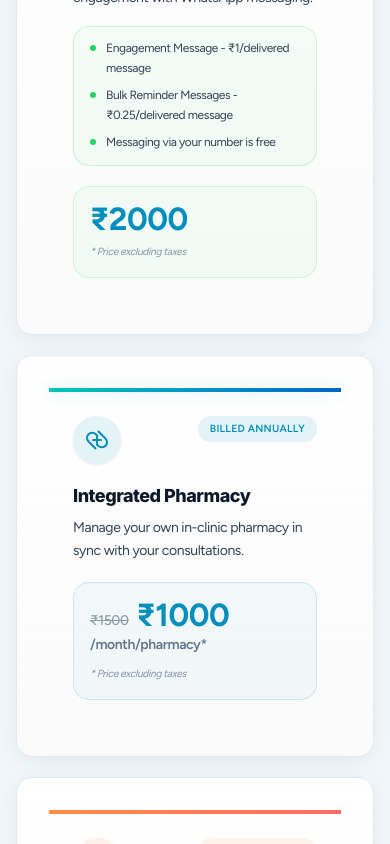
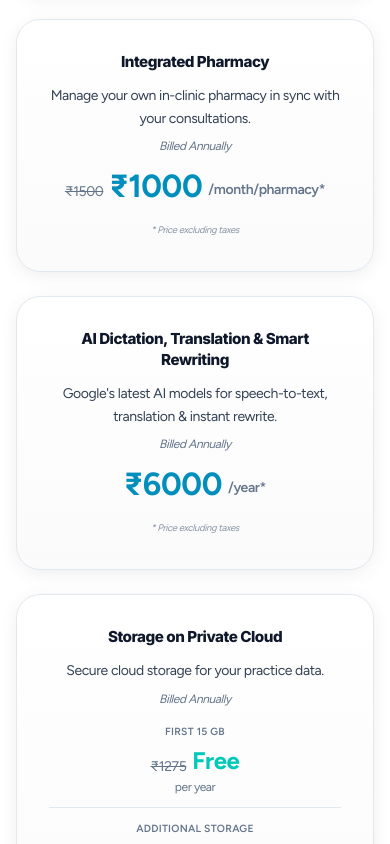
Before and after one commit to origami-med/evamed-landing, a Vue app: page / in a window 390 px wide. Shown: the part 5460-6304 px from the top of the page. Built offline with nearby package versions, Linux system fonts and the light colour scheme.

Commit message:
chore: evamed addons simplified

```diff
--- a/src/components/AddonCard.vue
+++ b/src/components/AddonCard.vue
@@ -1,69 +1,51 @@
 <template>
-  <div
-    class="addon-card group relative flex h-full flex-col overflow-hidden rounded-2xl border border-card-border bg-white shadow-[0_4px_24px_-4px_rgba(0,0,0,0.08)] transition-all duration-500"
+  <article
+    class="addon-card flex h-full flex-col rounded-lg border border-card-border bg-white p-5 text-center shadow-[0_4px_20px_-2px_rgba(0,0,0,0.08)] transition-all duration-300"
     ref="cardRef"
   >
-    <!-- Top accent bar -->
-    <div class="h-1 w-full shrink-0" :class="accent.bar"></div>
-
-    <div class="flex flex-1 flex-col p-6 md:p-7">
-      <!-- Header: icon + billing badge -->
-      <div class="mb-5 flex items-start justify-between gap-4">
-        <div
-          class="flex h-12 w-12 shrink-0 items-center justify-center rounded-xl shadow-sm transition-transform duration-300 group-hover:scale-105"
-          :class="accent.iconBg"
-        >
-          <component :is="iconComponent" class="h-6 w-6" :class="accent.iconColor" />
-        </div>
-        <span
-          v-if="addon.period"
-          class="shrink-0 rounded-full px-3 py-1 text-[0.65rem] font-semibold uppercase tracking-wide"
-          :class="accent.badge"
-        >
-          {{ addon.period.replace(/[()]/g, '') }}
-        </span>
-      </div>
-
-      <!-- Title & description -->
-      <h3 class="font-display text-lg font-extrabold leading-snug text-text-primary md:text-xl">
+    <h3 class="font-display text-[0.95rem] font-extrabold leading-snug text-text-primary md:text-base">
       {{ addon.title }}
     </h3>
-      <p class="mt-2 grow text-sm leading-relaxed text-text-secondary">
+
+    <p class="mt-3 text-sm leading-relaxed text-text-secondary">
       {{ addon.description }}
     </p>
 
-      <!-- Usage / detail lines -->
-      <ul
-        v-if="addon.usageLines?.length"
-        class="mt-4 space-y-2 rounded-md border px-4 py-3"
-        :class="accent.detailBox"
+    <p v-if="addon.period" class="mt-2 text-xs italic text-text-muted">
+      {{ addon.period }}
+    </p>
+
+    <!-- Multi-tier pricing (Storage) -->
+    <div v-if="addon.pricingTiers?.length" class="mt-4 space-y-3">
+      <div
+        v-for="(tier, i) in addon.pricingTiers"
+        :key="i"
+        :class="i > 0 ? 'border-t border-card-border pt-3' : ''"
       >
-        <li
-          v-for="(line, lineIndex) in addon.usageLines"
-          :key="`${addon.title}-usage-${lineIndex}`"
-          class="flex items-start gap-2.5 text-xs leading-relaxed text-text-secondary"
+        <p class="text-[0.65rem] font-semibold uppercase tracking-wide text-text-muted">
+          {{ tier.label }}
+        </p>
+        <div class="mt-1 flex flex-wrap items-end justify-center gap-x-1.5">
+          <span v-if="tier.strikethrough" class="text-sm text-text-muted line-through">
+            {{ tier.strikethrough }}
+          </span>
+          <span
+            class="font-body text-2xl font-extrabold text-primary"
+            :class="tier.price?.toLowerCase() === 'free' ? 'text-success' : ''"
           >
-          <span class="mt-1.5 h-1.5 w-1.5 shrink-0 rounded-full" :class="accent.dot"></span>
-          <span>{{ line }}</span>
-        </li>
-      </ul>
+            {{ tier.price }}
+          </span>
+        </div>
+        <p v-if="tier.suffix" class="mt-0.5 text-xs text-text-muted">{{ tier.suffix }}</p>
+      </div>
+    </div>
 
-      <!-- Price panel -->
-      <div
-        class="addon-price-panel mt-5 rounded-md border px-4 py-4"
-        :class="accent.priceBox"
-      >
-        <div class="flex flex-wrap items-end gap-x-2 gap-y-1">
-          <span
-            v-if="addon.strikethrough"
-            class="text-sm font-medium text-text-muted line-through opacity-70"
-          >
+    <!-- Single price -->
+    <div v-else class="addon-price mt-4 flex flex-wrap items-end justify-center gap-x-1.5">
+      <span v-if="addon.strikethrough" class="text-sm text-text-muted line-through">
         {{ addon.strikethrough }}
       </span>
-          <span
-            class="font-body text-[2rem] font-extrabold leading-none"
-            :class="isFree ? 'text-success' : 'text-primary'"
-          >
+      <span class="font-body text-[2rem] font-extrabold leading-none text-primary">
         {{ addon.price }}
       </span>
       <span
@@ -73,112 +55,38 @@
       >
         {{ addon.pricePeriod }}
       </span>
-          <span
-            v-if="addon.inlineNote"
-            class="pb-0.5 text-sm font-medium italic text-text-muted"
+    </div>
+
+    <div class="mt-auto pt-3">
+      <p
+        v-for="(line, i) in addon.usageLines || []"
+        :key="i"
+        class="text-xs leading-tight text-text-secondary"
       >
-            {{ addon.inlineNote }}
-          </span>
-        </div>
-        <p v-if="addon.taxNote" class="mt-2 text-[0.65rem] italic text-text-muted opacity-75">
+        {{ line }}
+      </p>
+      <p v-if="addon.taxNote" class="mt-2 text-[0.6rem] italic text-text-muted opacity-75">
         {{ addon.taxNote }}
       </p>
     </div>
-    </div>
-  </div>
+  </article>
 </template>
 
 <script setup>
-import { ref, computed, onMounted, h } from 'vue';
+import { ref, onMounted } from 'vue';
 
-const props = defineProps({
-  addon: {
-    type: Object,
-    required: true,
-  },
-  index: {
-    type: Number,
-    default: 0,
-  },
+defineProps({
+  addon: { type: Object, required: true },
 });
 
 const cardRef = ref(null);
-
-const isFree = computed(() => props.addon.price?.toLowerCase() === 'free');
-
-const ACCENTS = [
-  {
-    bar: 'bg-gradient-to-r from-[#25D366] to-logo-teal',
-    iconBg: 'bg-[rgba(37,211,102,0.12)]',
-    iconColor: 'text-[#128C7E]',
-    badge: 'bg-[rgba(37,211,102,0.1)] text-[#128C7E]',
-    detailBox: 'border-[rgba(37,211,102,0.2)] bg-[rgba(37,211,102,0.04)]',
-    dot: 'bg-[#25D366]',
-    priceBox: 'border-[rgba(37,211,102,0.15)] bg-[rgba(37,211,102,0.04)]',
-  },
-  {
-    bar: 'bg-gradient-accent',
-    iconBg: 'bg-[rgba(0,143,189,0.1)]',
-    iconColor: 'text-primary',
-    badge: 'bg-[rgba(0,143,189,0.1)] text-primary',
-    detailBox: 'border-[rgba(0,143,189,0.15)] bg-[rgba(0,143,189,0.04)]',
-    dot: 'bg-primary',
-    priceBox: 'border-[rgba(0,143,189,0.15)] bg-[rgba(0,143,189,0.04)]',
-  },
-  {
-    bar: 'bg-gradient-warm',
-    iconBg: 'bg-[rgba(255,140,66,0.12)]',
-    iconColor: 'text-accent',
-    badge: 'bg-[rgba(255,140,66,0.1)] text-accent',
-    detailBox: 'border-[rgba(255,140,66,0.2)] bg-[rgba(255,140,66,0.04)]',
-    dot: 'bg-accent',
-    priceBox: 'border-[rgba(255,140,66,0.15)] bg-[rgba(255,140,66,0.04)]',
-  },
-  {
-    bar: 'bg-gradient-to-r from-logo-blue to-primary',
-    iconBg: 'bg-[rgba(0,101,195,0.1)]',
-    iconColor: 'text-logo-blue',
-    badge: 'bg-[rgba(0,101,195,0.1)] text-logo-blue',
-    detailBox: 'border-[rgba(0,101,195,0.15)] bg-[rgba(0,101,195,0.04)]',
-    dot: 'bg-logo-blue',
-    priceBox: 'border-[rgba(0,101,195,0.15)] bg-[rgba(0,101,195,0.04)]',
-  },
-];
-
-const accent = computed(() => ACCENTS[props.index % ACCENTS.length]);
-
-const ICONS = [
-  // WhatsApp
-  () => h('svg', { viewBox: '0 0 24 24', fill: 'currentColor' }, [
-    h('path', { d: 'M17.472 14.382c-.297-.149-1.758-.867-2.03-.967-.273-.099-.471-.148-.67.15-.197.297-.767.966-.94 1.164-.173.199-.347.223-.644.075-.297-.15-1.255-.463-2.39-1.475-.883-.788-1.48-1.761-1.653-2.059-.173-.297-.018-.458.13-.606.134-.133.298-.347.446-.52.149-.174.198-.298.298-.497.099-.198.05-.371-.025-.52-.075-.149-.669-1.612-.916-2.207-.242-.579-.487-.5-.669-.51-.173-.008-.371-.01-.57-.01-.198 0-.52.074-.792.372-.272.297-1.04 1.016-1.04 2.479 0 1.462 1.065 2.875 1.213 3.074.149.198 2.096 3.2 5.077 4.487.709.306 1.262.489 1.694.625.712.227 1.36.195 1.871.118.571-.085 1.758-.719 2.006-1.413.248-.694.248-1.289.173-1.413-.074-.124-.272-.198-.57-.347m-5.421 7.403h-.004a9.87 9.87 0 01-5.031-1.378l-.361-.214-3.741.982.998-3.648-.235-.374a9.86 9.86 0 01-1.51-5.26c.001-5.45 4.436-9.884 9.888-9.884 2.64 0 5.122 1.03 6.988 2.898a9.825 9.825 0 012.893 6.994c-.003 5.45-4.435 9.884-9.885 9.884m8.413-18.297A11.815 11.815 0 0012.05 0C5.495 0 .16 5.335.157 11.892c0 2.096.547 4.142 1.588 5.945L.057 24l6.305-1.654a11.882 11.882 0 005.683 1.448h.005c6.554 0 11.89-5.335 11.893-11.893a11.821 11.821 0 00-3.48-8.413z' }),
-  ]),
-  // Pharmacy
-  () => h('svg', { viewBox: '0 0 24 24', fill: 'none', stroke: 'currentColor', 'stroke-width': '2', 'stroke-linecap': 'round', 'stroke-linejoin': 'round' }, [
-    h('path', { d: 'M10.5 20.5L3.5 13.5C1.5 11.5 1.5 8.2 3.5 6.2C5.5 4.2 8.8 4.2 10.8 6.2L12 7.4' }),
-    h('path', { d: 'M13.5 3.5L20.5 10.5C22.5 12.5 22.5 15.8 20.5 17.8C18.5 19.8 15.2 19.8 13.2 17.8L12 16.6' }),
-    h('line', { x1: '12', y1: '8', x2: '12', y2: '16' }),
-    h('line', { x1: '8', y1: '12', x2: '16', y2: '12' }),
-  ]),
-  // AI / Sparkles
-  () => h('svg', { viewBox: '0 0 24 24', fill: 'none', stroke: 'currentColor', 'stroke-width': '2', 'stroke-linecap': 'round', 'stroke-linejoin': 'round' }, [
-    h('path', { d: 'M12 3v3M12 18v3M3 12h3M18 12h3M5.6 5.6l2.1 2.1M16.3 16.3l2.1 2.1M5.6 18.4l2.1-2.1M16.3 7.7l2.1-2.1' }),
-    h('circle', { cx: '12', cy: '12', r: '3' }),
-  ]),
-  // Cloud storage
-  () => h('svg', { viewBox: '0 0 24 24', fill: 'none', stroke: 'currentColor', 'stroke-width': '2', 'stroke-linecap': 'round', 'stroke-linejoin': 'round' }, [
-    h('path', { d: 'M18 10h-1.26A8 8 0 1 0 9 20h9a5 5 0 0 0 0-10z' }),
-    h('polyline', { points: '12 16 12 12 14 14' }),
-  ]),
-];
-
-const iconComponent = computed(() => ICONS[props.index % ICONS.length]);
 
 onMounted(() => {
   if (!cardRef.value) return;
 
   cardRef.value.style.opacity = '0';
-  cardRef.value.style.transform = 'translateY(32px)';
-  cardRef.value.style.transition = 'opacity 0.7s cubic-bezier(0.4, 0, 0.2, 1), transform 0.7s cubic-bezier(0.4, 0, 0.2, 1)';
+  cardRef.value.style.transform = 'translateY(24px)';
+  cardRef.value.style.transition = 'opacity 0.6s ease, transform 0.6s ease, box-shadow 0.3s ease, border-color 0.3s ease';
 
   const observer = new IntersectionObserver((entries) => {
     entries.forEach((entry) => {
@@ -186,10 +94,7 @@ onMounted(() => {
         entry.target.classList.add('visible');
       }
     });
-  }, {
-    threshold: 0.1,
-    rootMargin: '0px 0px -40px 0px',
-  });
+  }, { threshold: 0.1 });
 
   observer.observe(cardRef.value);
 });
@@ -203,10 +108,12 @@ onMounted(() => {
 
 .addon-card:hover {
   transform: translateY(-6px);
+  border-color: rgba(0, 201, 183, 0.35);
   box-shadow:
-    0 12px 40px -8px rgba(0, 143, 189, 0.18),
-    0 4px 24px -4px rgba(0, 0, 0, 0.1);
-  border-color: rgba(0, 201, 183, 0.35);
+    0 4px 20px -2px rgba(0, 0, 0, 0.08),
+    20px 20px 60px -12px rgba(0, 143, 189, 0.4),
+    20px 20px 50px -10px rgba(0, 201, 183, 0.3),
+    0 25px 50px -15px rgba(0, 143, 189, 0.3);
 }
 
 .addon-card.visible:hover {
--- a/src/components/Addons.vue
+++ b/src/components/Addons.vue
@@ -1,35 +1,17 @@
 <template>
-  <section class="addons relative overflow-hidden bg-bg-secondary py-16 md:py-24 px-4 sm:px-6 lg:px-8" id="addons">
-    <!-- Subtle background decoration -->
-    <div class="pointer-events-none absolute inset-0 overflow-hidden" aria-hidden="true">
-      <div class="absolute -right-32 -top-32 h-96 w-96 rounded-full bg-[rgba(0,201,183,0.06)] blur-3xl"></div>
-      <div class="absolute -bottom-24 -left-24 h-80 w-80 rounded-full bg-[rgba(0,101,195,0.05)] blur-3xl"></div>
-    </div>
+  <section class="addons bg-bg-primary py-16 md:py-24 px-4 sm:px-6 lg:px-8" id="addons">
+    <div class="container mx-auto max-w-[1400px]">
+      <h2 class="section-title relative mb-10 w-full text-center font-display text-[clamp(2rem,5vw,3.5rem)] font-bold leading-[1.35] tracking-[-0.02em] text-text-primary md:mb-12">
+        {{ config.addons.title }}
+        <span class="gradient-text">{{ config.addons.titleHighlight }}</span>
+        {{ config.addons.titleSuffix }}
+      </h2>
 
-    <div class="container relative mx-auto max-w-[1100px]">
-      <div class="addons-header mb-12 w-full text-center md:mb-16">
-        <h2 class="section-title relative inline-block w-full font-display text-[clamp(2rem,5vw,3.5rem)] font-bold leading-[1.35] tracking-[-0.02em] text-text-primary">
-          <span class="block">
-            {{ config.addons.title }}
-            <span class="gradient-text">{{ config.addons.titleHighlight }}</span>
-          </span>
-          <span class="mt-2 block">{{ config.addons.titleSuffix }}</span>
-        </h2>
-
-        <p
-          v-if="config.addons.subtitle"
-          class="section-subtitle mt-8 w-full text-[clamp(1rem,2vw,1.2rem)] leading-[1.7] text-text-secondary md:mt-10"
-        >
-          {{ config.addons.subtitle }}
-        </p>
-      </div>
-
-      <div class="addons-grid grid grid-cols-1 gap-5 sm:grid-cols-2 sm:gap-6">
+      <div class="grid grid-cols-1 gap-6 md:grid-cols-2 xl:grid-cols-4 xl:gap-5">
         <AddonCard
-          v-for="(addon, index) in config.addons.items"
+          v-for="addon in config.addons.items"
           :key="addon.title"
           :addon="addon"
-          :index="index"
         />
       </div>
     </div>
--- a/src/config.js
+++ b/src/config.js
@@ -227,11 +227,18 @@ export const config = {
         title: "Storage on Private Cloud",
         description: "Secure cloud storage for your practice data.",
         period: "Billed Annually",
-        price: "Free",
-        pricePeriod: "for first 15 GB",
-        strikethrough: "₹1275",
-        usageLines: [
-          "Additional Storage in 15 GB increments — ₹1500 per year",
+        pricingTiers: [
+          {
+            label: "First 15 GB",
+            price: "Free",
+            strikethrough: "₹1275",
+            suffix: "per year",
+          },
+          {
+            label: "Additional Storage",
+            price: "₹1500",
+            suffix: "per 15 GB / year",
+          },
         ],
         taxNote: "* Price excluding taxes",
       },
```
Lines whose indentation alone changed are shown as unchanged.
